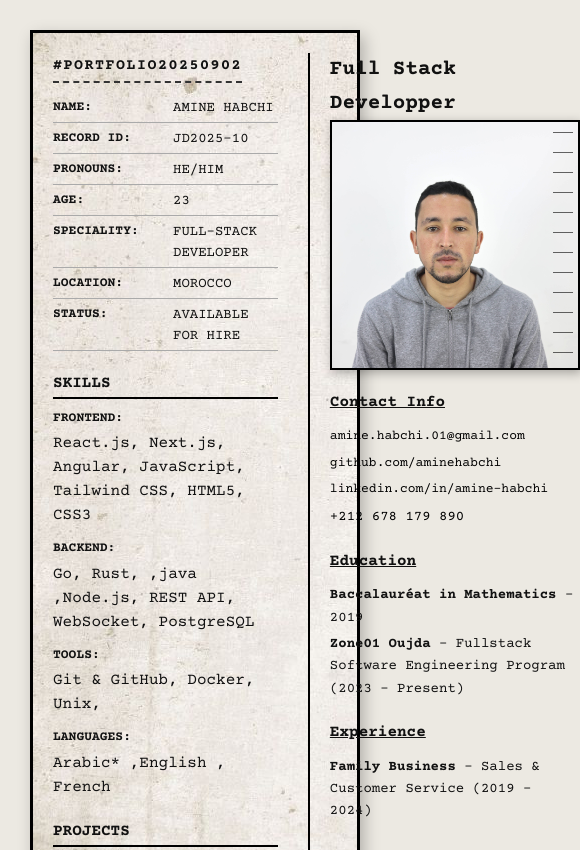
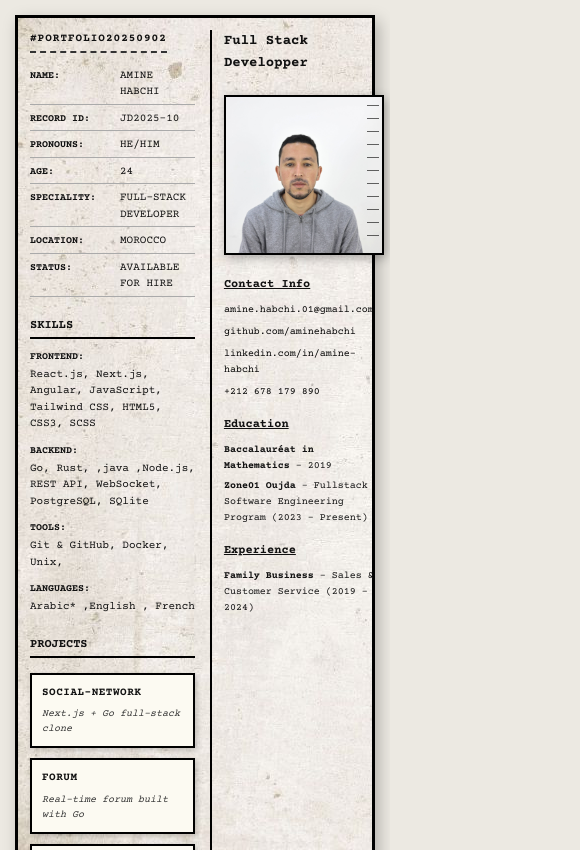
Before and after one commit to aminehabchi/CV, a plain HTML site: page index.html in a window 390 px wide. Shown: the top 850 px of the page, 580 px wide, since content can reach past the window. Drawn offline with nearby package versions, Linux system fonts and the light colour scheme.

Commit message:
add responsive

```diff
--- a/index.html
+++ b/index.html
@@ -4,7 +4,7 @@
 <head>
     <meta charset="UTF-8">
     <meta name="viewport" content="width=device-width, initial-scale=1.0">
-    <title>CIA Portfolio - Amine Habchi</title>
+    <title>CV - Amine Habchi</title>
     <link rel="stylesheet" href="style.css">
 </head>
 
@@ -29,7 +29,7 @@
                 </div>
                 <div class="info-row">
                     <div class="info-label">Age:</div>
-                    <div class="info-value">23</div>
+                    <div class="info-value">24</div>
                 </div>
                 <div class="info-row">
                     <div class="info-label">Speciality:</div>
@@ -48,10 +48,10 @@
                 <div class="favorites">
                     <div class="fav-category">
                         <div class="fav-title">Frontend:</div>React.js, Next.js, Angular, JavaScript, Tailwind CSS,
-                        HTML5, CSS3
+                        HTML5, CSS3, SCSS
                     </div>
                     <div class="fav-category">
-                        <div class="fav-title">Backend:</div>Go, Rust, ,java ,Node.js, REST API, WebSocket, PostgreSQL
+                        <div class="fav-title">Backend:</div>Go, Rust, ,java ,Node.js, REST API, WebSocket, PostgreSQL, SQlite
                     </div>
                     <div class="fav-category">
                         <div class="fav-title">Tools:</div>Git & GitHub, Docker, Unix,
--- a/style.css
+++ b/style.css
@@ -95,13 +95,9 @@
     width: 250px;
     height: 250px;
     border: 2px solid #000;
-
-
     background-image: url("ahabchi.jpg");
     background-size: contain;
-            /* ✅ keeps image fully visible */
     background-repeat: no-repeat;
-            background-position: center;
     background-position: center;
     margin-bottom: 20px;
     position: relative;
@@ -205,20 +201,17 @@
 .right-section {
     font-size: 14px;
     line-height: 1.6;
-            /* better spacing between lines */
 }
 
 .right-section h3 {
     font-size: 16px;
     margin: 20px 0 10px;
-            /* space before + after */
     text-decoration: underline;
 }
 
 .contact-info a,
 .contact-info div {
     display: block;
-            /* each contact on new line */
     margin-bottom: 6px;
     color: #000;
     text-decoration: none;
@@ -233,21 +226,283 @@
 .education p,
 .experience p {
     margin: 4px 0;
-            /* tighter but clean spacing */
 }
 
 a {
     color: inherit;
-            /* Keep text color same as surrounding text */
     text-decoration: none;
-            /* Remove underline */
     cursor: pointer;
-            /* Pointer cursor on hover */
     transition: all 0.2s;
-            /* Smooth hover effect */
 }
 
-        /* Add underline on hover only */
 a:hover {
     text-decoration: underline;
 }
+
+.title {
+    margin-bottom: 20px;
+}
+
+/* ========================================
+   CUSTOM SCROLLBAR STYLES
+   ======================================== */
+
+/* Firefox */
+* {
+    scrollbar-width: thin;
+    scrollbar-color: #333 #e0ddd4;
+}
+
+/* Chrome, Edge, and Safari */
+*::-webkit-scrollbar {
+    width: 12px;
+    height: 12px;
+}
+
+*::-webkit-scrollbar-track {
+    background: #e0ddd4;
+    border: 1px solid #999;
+}
+
+*::-webkit-scrollbar-thumb {
+    background: #333;
+    border: 2px solid #e0ddd4;
+    border-radius: 0;
+}
+
+*::-webkit-scrollbar-thumb:hover {
+    background: #000;
+}
+
+*::-webkit-scrollbar-corner {
+    background: #e0ddd4;
+}
+
+/* ========================================
+   RESPONSIVE BREAKPOINTS
+   Everything scales down proportionally
+   ======================================== */
+
+/* Tablet and smaller screens */
+@media (max-width: 768px) {
+    body {
+        padding: 20px;
+        font-size: 14px;
+    }
+
+    .document {
+        padding: 15px;
+    }
+
+    .case-number {
+        font-size: 13px;
+    }
+
+    .info-row {
+        font-size: 12px;
+    }
+
+    .info-label {
+        width: 100px;
+        font-size: 11px;
+    }
+
+    .section-title {
+        font-size: 14px;
+    }
+
+    .fav-title {
+        font-size: 11px;
+    }
+
+    .favorites .fav-category {
+        font-size: 12px;
+    }
+
+    .mugshot {
+        width: 200px;
+        height: 200px;
+    }
+
+    .height-markers {
+        width: 15px;
+        background: repeating-linear-gradient(to bottom,
+                #000 0px,
+                #000 1px,
+                transparent 1px,
+                transparent 16px);
+    }
+
+    .projects-grid {
+        grid-template-columns: repeat(auto-fit, minmax(180px, 1fr));
+        gap: 12px;
+    }
+
+    .project-title {
+        font-size: 12px;
+    }
+
+    .project-desc {
+        font-size: 11px;
+    }
+
+    .likes-dislikes {
+        font-size: 11px;
+        gap: 20px;
+    }
+
+    .section-header {
+        font-size: 12px;
+    }
+
+    .right-section {
+        font-size: 12px;
+        padding-left: 15px;
+    }
+
+    .right-section h3 {
+        font-size: 14px;
+    }
+
+    .title {
+        font-size: 18px;
+    }
+
+    .title p {
+        font-size: 18px;
+    }
+
+    .contact-info a,
+    .contact-info div {
+        font-size: 11px;
+    }
+
+    .education p,
+    .experience p {
+        font-size: 11px;
+    }
+
+    .main-content {
+        gap: 20px;
+    }
+}
+
+/* Mobile phones */
+@media (max-width: 480px) {
+    body {
+        padding: 15px;
+        font-size: 12px;
+    }
+
+    .document {
+        padding: 12px;
+    }
+
+    .case-number {
+        font-size: 11px;
+        letter-spacing: 1px;
+    }
+
+    .info-row {
+        font-size: 11px;
+    }
+
+    .info-label {
+        width: 90px;
+        font-size: 10px;
+    }
+
+    .section-title {
+        font-size: 12px;
+    }
+
+    .fav-title {
+        font-size: 10px;
+    }
+
+    .favorites .fav-category {
+        font-size: 11px;
+        margin-bottom: 10px;
+    }
+
+    .mugshot {
+        width: 160px;
+        height: 160px;
+    }
+
+    .height-markers {
+        width: 12px;
+        right: 3px;
+        top: 8px;
+        bottom: 8px;
+        background: repeating-linear-gradient(to bottom,
+                #000 0px,
+                #000 1px,
+                transparent 1px,
+                transparent 13px);
+    }
+
+    .projects-grid {
+        grid-template-columns: repeat(auto-fit, minmax(140px, 1fr));
+        gap: 10px;
+    }
+
+    .project-card {
+        padding: 10px;
+    }
+
+    .project-title {
+        font-size: 11px;
+    }
+
+    .project-desc {
+        font-size: 10px;
+    }
+
+    .likes-dislikes {
+        font-size: 10px;
+        gap: 15px;
+    }
+
+    .section-header {
+        font-size: 11px;
+    }
+
+    .right-section {
+        font-size: 11px;
+        padding-left: 12px;
+    }
+
+    .right-section h3 {
+        font-size: 12px;
+        margin: 15px 0 8px;
+    }
+
+    .title {
+        font-size: 14px;
+    }
+
+    .title p {
+        font-size: 14px;
+    }
+
+    .contact-info a,
+    .contact-info div {
+        font-size: 10px;
+        word-break: break-word;
+    }
+
+    .education p,
+    .experience p {
+        font-size: 10px;
+    }
+
+    .main-content {
+        gap: 15px;
+    }
+
+    .classified-stamp {
+        font-size: 11px;
+        padding: 5px 15px;
+    }
+}
```
Lines whose indentation alone changed are shown as unchanged.
